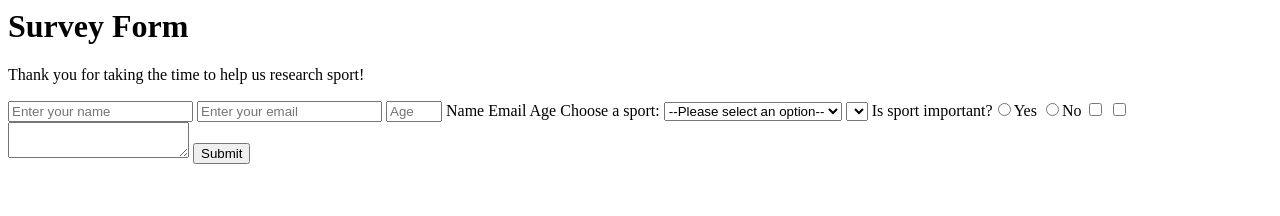
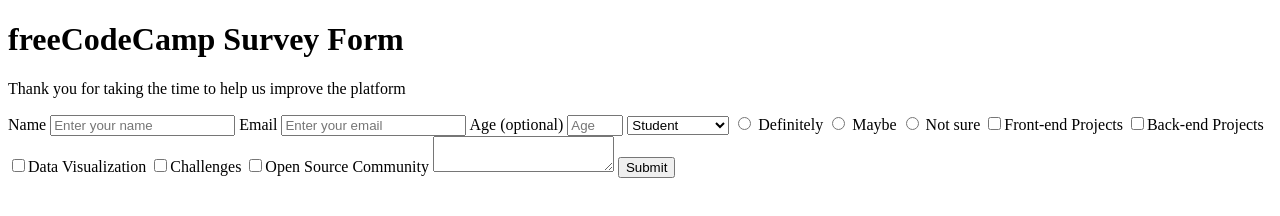
Before and after one commit to umairtech23/Survey-Form, a plain HTML site: page index.html in a window 1280 px wide. Drawn offline with Linux system fonts and the light colour scheme.

Commit message:
Update index.html

```diff
--- a/index.html
+++ b/index.html
@@ -1,28 +1,91 @@
+<!DOCTYPE html>
+<html>
+  <head>
     <link rel="stylesheet" href="styles.css">
-<h1 id="title">Survey Form</h1>
-<p id="description">Thank you for taking the time to help us research sport!</p>
-<form id="survey-form" select >
-<label id="name-label"><input required id="name" placeholder="Enter your name" type="text"><label id="name-label">
-<input required id="email" placeholder="Enter your email" type="email"></input>
-<input id="number"placeholder="Age"type="number" min="13" max="99"></input>
+  </head>
+  <body>
+    <div class="container">
+      <header class="header">
+        <h1 id="title">freeCodeCamp Survey Form</h1>
+        <p id="description">Thank you for taking the time to help us improve the platform</p>
+        <form id="survey-form">
           <label id="name-label">Name</label>
+          <input id="name" type="text" required
+          placeholder="Enter your name"/>
+
           <label id="email-label">Email</label>
-<label id="number-label">Age</label>
-<label for="sport-select">Choose a sport:</label>
+          <input type="email" id="email" required placeholder="Enter your email"/>
+
+          <label id="number-label">Age (optional)</label>
+          <input id="number" type="number"
+          min="10"
+          max="99"
+          placeholder="Age"/>
+
     <select id="dropdown">
-  <option value="">--Please select an option--</option>
-  <option value="football">Football</option>
-  <option value="basketball">Basketball</option>
-  <option value="boxing">Boxing</option>
-  <option value="wrestling">Wrestling</option>
-  <option value="tennis">Tennis</option>
-  <option value="swimming">Swimming</option>
-</select>
-<select id="dropdown"></select>
-<label>Is sport important?<input type="radio" name="sport" value="Sports are good">Yes</input></label>
-<input type="radio" name="sport" value="Sports are bad">No</input>
-<label><input type="checkbox" value="Football"></label>
-<label><input type="checkbox" value="Football"></label>
+      <option value="Student">Student</option>
+      <option value="Full Time Job">Full Time Job</option>
+
+          <select>
+        <label>
+          <input
+          value="definitely"
+          name="user-recommend"
+          type="radio"/>
+          Definitely</label>
+
+          <label>
+          <input
+          value="maybe"
+          name="user-recommend"
+          type="radio"/>
+          Maybe</label>
+
+          <label>
+          <input
+          value="not sure"
+          name="user-recommend"
+          type="radio"/>
+          Not sure</label>
+
+          <label>
+            <input
+            value="front-end-projects"
+            type="checkbox"
+            />Front-end Projects</label>
+
+            <label>
+            <input
+            value="back-end-projects"
+            type="checkbox"
+            />Back-end Projects</label>
+
+            <label>
+            <input
+            value="data-visualization"
+            type="checkbox"
+            />Data Visualization</label>
+
+            <label>
+            <input
+            value="challenges"
+            type="checkbox"
+            />Challenges</label>
+
+            <label>
+            <input
+            value="open-source-community"
+            type="checkbox"
+            />Open Source Community</label>
+
             <textarea></textarea>
-<input id="submit" type="submit">
+            <input type="submit" id="submit">
+
+
+
+
            </form>
+
+
+
+  </body>
```
Lines whose indentation alone changed are shown as unchanged.
